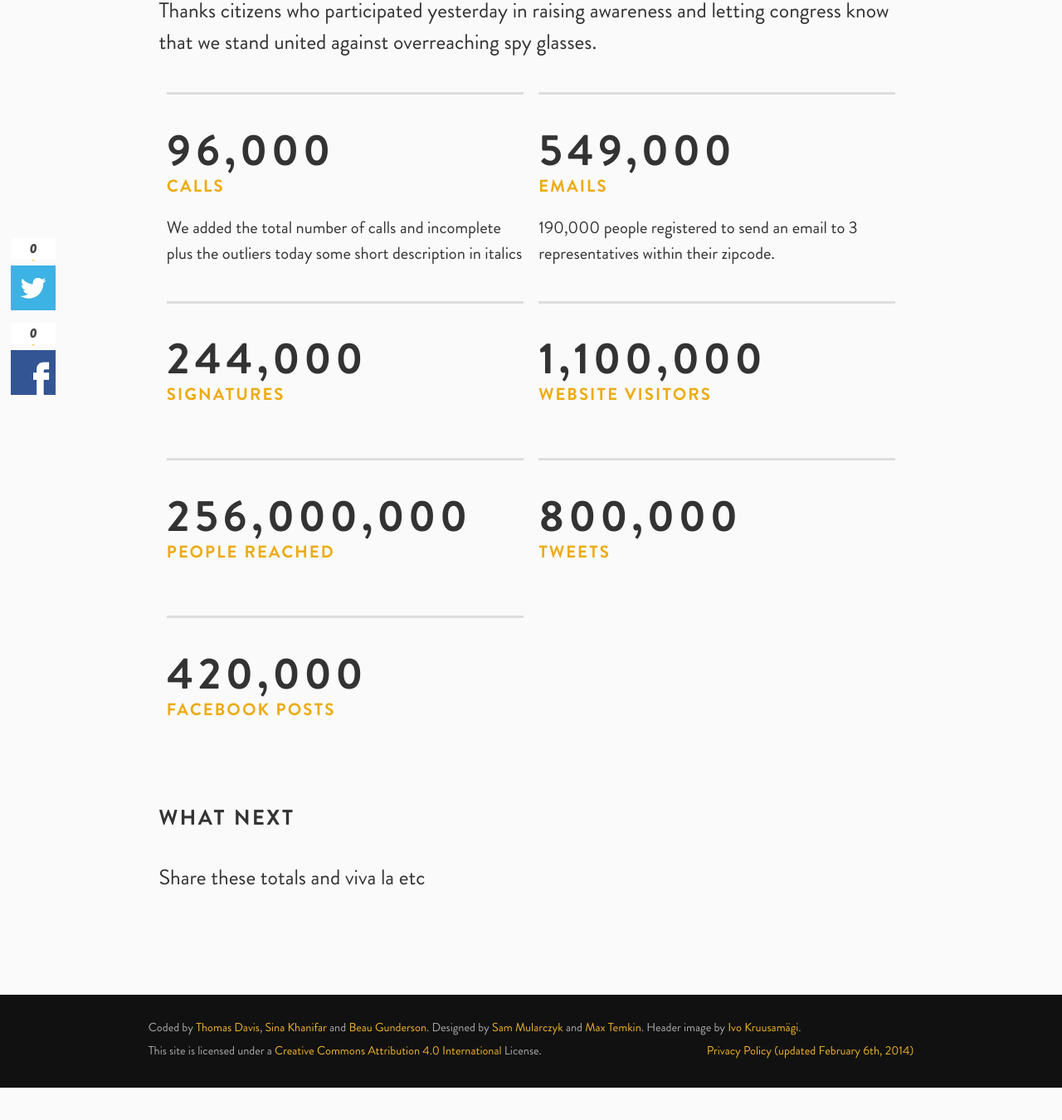
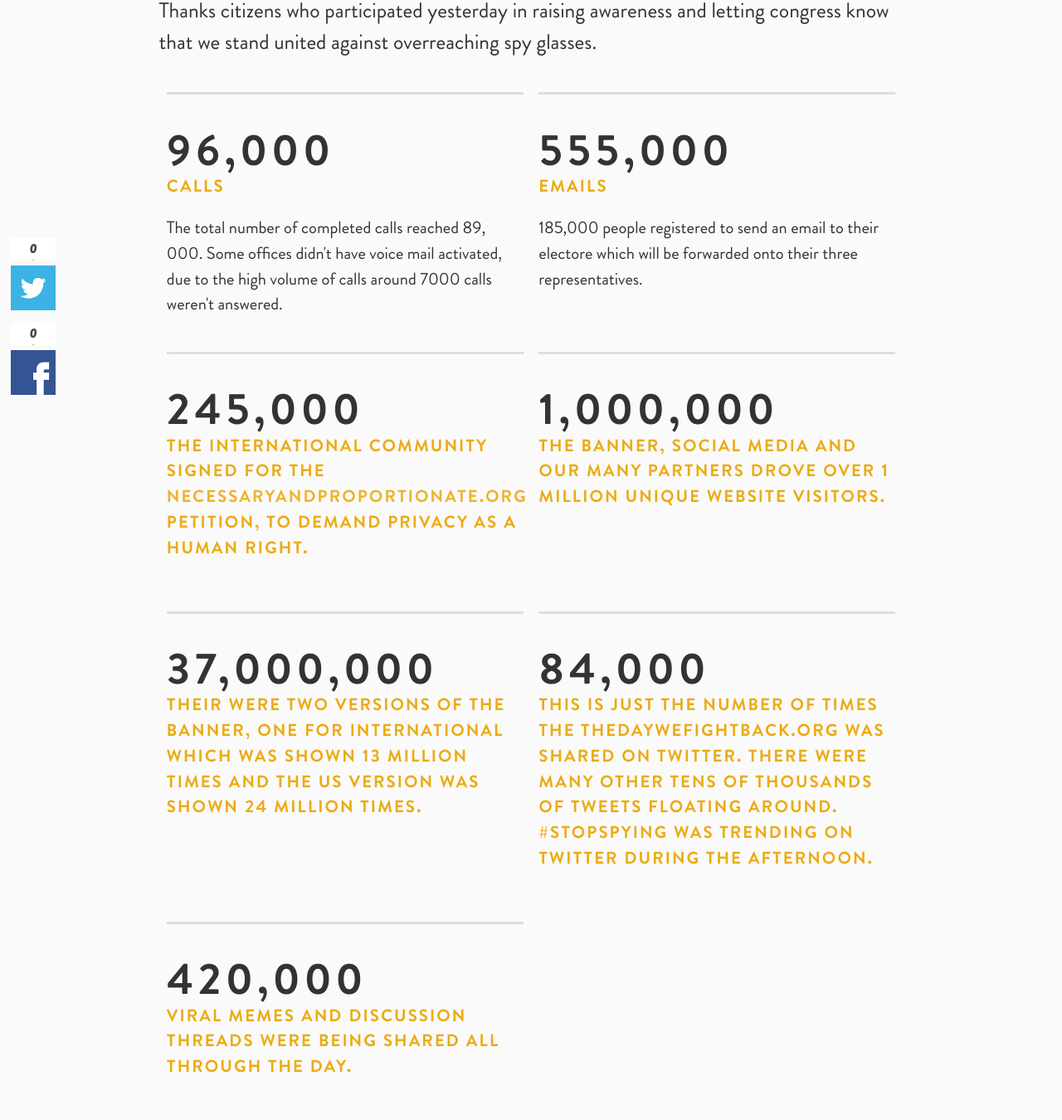
Before and after one commit to tfrce/thedaywefightback, a Jekyll site: the page built from _posts/2014-02-13-the-results.md, in a window 1280 px wide and 1400 px high, scrolled down 613 px. Shown: the top 1350 px of the window at 83% size. Built offline with Jekyll 4.4.1, drawn with Linux system fonts in a browser that asks for light colours; Markdown is read by kramdown in place of the engine named in the settings; comment, search, counter and statistics services are not loaded; before the commit the page ends 1924 px from its top, so only the background shows below that.

Commit message:
the results

```diff
--- a/_posts/2014-02-13-the-results.md
+++ b/_posts/2014-02-13-the-results.md
@@ -46,47 +46,47 @@ Thanks citizens who participated yesterday in raising awareness and letting cong
 <ul>
 
 	<li>
-		<h3><span id="result-calls">96, 000</span></h3>
+		<h3><span id="result-calls">0</span></h3>
 		<h4>Calls</h4>
 
-		We added the total number of calls and incomplete plus the outliers today some short description in italics
+		The total number of completed calls reached 89, 000. Some offices didn't have voice mail activated, due to the high volume of calls around 7000 calls weren't answered.
 	</li>
 
 	<li>
-		<h3><span id="result-emails">549, 000</span></h3>
+		<h3><span id="result-emails">0</span></h3>
 		<h4>Emails</h4>
-		190,000 people registered to send an email to 3 representatives within their zipcode.
+		185,000 people registered to send an email to their electore which will be forwarded onto their three representatives.
 	</li>
 
 	<br class="clear" />
 
 	<li>
-		<h3><span id="result-petitions">244, 000</span></h3>
-		<h4>Signatures</h4>
+		<h3><span id="result-petitions">0</span></h3>
+		<h4>The international community signed for the <a href="https://necessaryandproportionate.org">necessaryandproportionate.org</a> petition, to demand privacy as a human right.</h4>
 	</li>
 
 	<li>
-		<h3><span id="result-website">1, 100, 000</span></h3>
-		<h4>Website Visitors</h4>
+		<h3><span id="result-website">0</span></h3>
+		<h4>The banner, social media and our many partners drove over 1 million unique website visitors.</h4>
 	</li>
 
 	<br class="clear" />
 
 	<li>
-		<h3><span id="result-banner">256, 000, 000</span></h3>
-		<h4>People reached</h4>
+		<h3><span id="result-banner">0</span></h3>
+		<h4>Their were two versions of the banner, one for international which was shown 13 million times and the US version was shown 24 million times.</h4>
 	</li>
 
 	<li>
 		<h3><span id="result-twitter">80, 000 +</span></h3>
-		<h4>Tweets</h4>
+		<h4>This is just the number of times the thedaywefightback.org was shared on Twitter. There were many other tens of thousands of tweets floating around. #Stopspying was trending on Twitter during the afternoon.</h4>
 	</li>
 
 	<br class="clear" />
 
 	<li>
 		<h3><span id="result-facebook">410, 000</span></h3>
-		<h4>Facebook posts</h4>
+		<h4>Viral memes and discussion threads were being shared all through the day.</h4>
 	</li>
 	<br class="clear" />
 
--- a/js/main.js
+++ b/js/main.js
@@ -346,12 +346,11 @@ $('span#readmore').click( function(){
 });
 
 $(document).on('ready', function () {
-
     new countUp("result-calls", 0, 96000, 0, 5).start();
-    new countUp("result-emails", 0, 549000, 0, 5).start();
-    new countUp("result-petitions", 0, 244000, 0, 5).start();
-    new countUp("result-website", 0, 1100000, 0, 5).start();
-    new countUp("result-banner", 0, 256000000, 0, 5).start();
-    new countUp("result-twitter", 0, 800000, 0, 5).start();
+    new countUp("result-emails", 0, 555000, 0, 5).start();
+    new countUp("result-petitions", 0, 245000, 0, 5).start();
+    new countUp("result-website", 0, 1000000, 0, 5).start();
+    new countUp("result-banner", 0, 37000000, 0, 5).start();
+    new countUp("result-twitter", 0, 84000, 0, 5).start();
     new countUp("result-facebook", 0, 410000 + 10000, 0, 5).start();
 })
```
